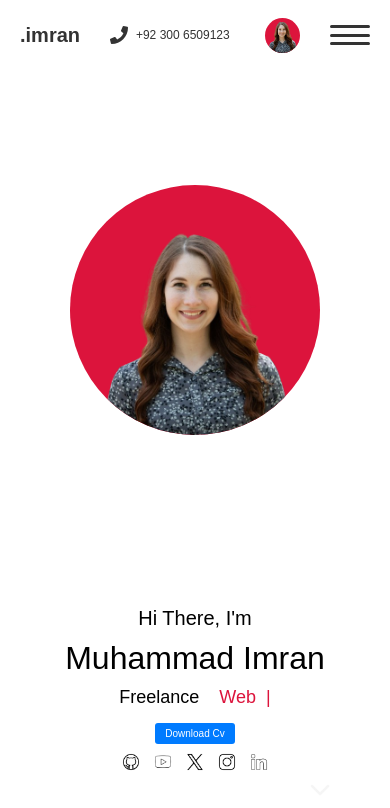
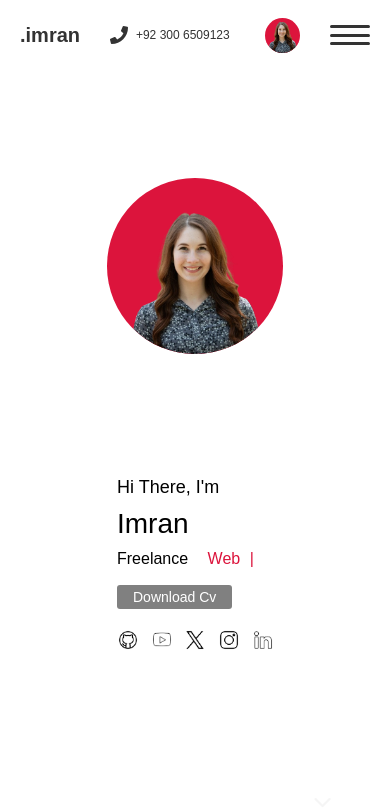
Before and after one commit to Imran751/ReactPortfolio, a React (Create React App) app: page / in a window 390 px wide. Shown: the top 808 px of the page. Built offline with nearby package versions, Linux system fonts and the light colour scheme; a web font is replaced by a local one.

Commit message:
Inro Section Done

```diff
--- a/src/Components/2Hero/Hero.css
+++ b/src/Components/2Hero/Hero.css
@@ -8,10 +8,10 @@
     overflow: hidden;
 
     .imgContainer {
-      margin-top: 120px;
+      margin-top: 130px;
       margin-left: -50px;
-      width: 700px;
-      height: 700px;
+      width: 50vw;
+      height: 50vw;
       background-color: crimson;
       border-radius: 50%;
       display: flex;
@@ -36,17 +36,17 @@
       display: flex;
       flex-direction: column;
       justify-content: center;
-      text-align: left; /* Align text to the left for larger screens */
+      text-align: left;
 
       h1 {
-        font-size: 70px;
+        font-size: clamp(28px, 10vw, 70px);
         margin: 10px 0;
       }
       h2 {
-        font-size: 35px;
+        font-size: clamp(18px, 5vw, 30px);
       }
       h3 {
-        font-size: 30px;
+        font-size: clamp(16px, 4vw, 25px);
         span {
           font-size: inherit;
           color: crimson;
@@ -59,52 +59,57 @@
       display: flex;
       flex-direction: column;
       align-items: center;
-      gap: 20px; /* Space between download button and social icons */
-      margin-top: 30px; /* Space from the top section */
+      gap: 20px;
+      margin-top: 2vh;
+      justify-content: center;
+      align-items: flex-start;
     }
 
     .downloadCvBtn {
       display: flex;
-      justify-content: center;
-      align-items: center;
     }
 
     .downloadCvBtn button {
-      background-color: #007bff; /* Primary color */
-      color: #fff; /* Text color */
+      background-color: gray;
+      color: #fff;
       border: none;
-      border-radius: 3px; /* Slightly rounded corners */
-      padding: 8px 16px; /* Comfortable padding */
-      font-size: 14px; /* Professional font size */
+      border-radius: 3px;
+      padding: 4px 16px;
+      font-size: 14px;
       cursor: pointer;
       transition: background-color 0.3s ease, transform 0.2s ease;
     }
 
     .downloadCvBtn button:hover {
-      background-color: #0056b3; /* Darker shade on hover */
-      transform: scale(1.02); /* Subtle enlarge effect on hover */
+      background-color: #0056b3;
+      transform: scale(1.02);
     }
 
     .SocialContainer {
+      width: 80vw;
       display: flex;
-      justify-content: center;
+      justify-content: flex-start;
       align-items: center;
-      gap: 12px; /* Space between icons */
+      gap: 3vw;
       overflow: hidden;
     }
 
+    .SocialContainer a {
+      display: inline-block;
+    }
+
     .SocialContainer img {
-      width: 30px; /* Small, professional icon size */
-      height: 30px; /* Maintain aspect ratio */
+      width: 30px;
+      height: 30px;
       transition: opacity 0.3s ease, transform 0.2s ease;
     }
 
     .SocialContainer img:hover {
-      opacity: 0.7; /* Slight opacity change on hover */
-      transform: scale(1.05); /* Slightly enlarge icons on hover */
+      opacity: 0.7;
+      transform: scale(1.05);
     }
 
-    a {
+    .arrowDown {
       position: absolute;
       bottom: 10px;
       padding-right: 50px;
@@ -123,147 +128,42 @@
   }
 }
 
-@media (max-width: 1200px) {
+@media screen and (orientation: portrait) {
   .Hero {
-    flex-direction: row;
+    flex: 1;
+    flex-direction: column;
     align-items: center;
 
     .left {
+      flex: 0.5;
       .imgContainer {
-        margin-top: 60px;
+        margin-top: 5px;
+        width: 45vw;
+        height: 45vw;
         margin-left: 0;
-        width: 500px;
-        height: 500px;
       }
     }
 
     .right {
+      flex: 0.5;
+      padding-left: 0;
+      width: 100vw;
+      display: flex;
+      flex-direction: column;
+      justify-content: flex-start;
+      align-items: flex-end;
+
       .wrapper {
-        padding-left: 20px;
-        h1 {
-          font-size: 50px;
-        }
-        h2 {
-          font-size: 28px;
-        }
-        h3 {
-          font-size: 24px;
-        }
-      }
-      .btnSocail {
+        width: 100%;
+        height: auto;
+        display: flex;
+        flex-direction: column;
+        justify-content: flex-start;
+        text-align: left;
+        min-width: 140px;
         margin-top: 20px;
-        gap: 15px;
-      }
-      .downloadCvBtn button {
-        font-size: 12px;
-        padding: 6px 14px;
-      }
-      .SocialContainer img {
-        width: 28px;
-        height: 28px;
-      }
-    }
-  }
-}
+        transform: translateX(30vw);
 
-@media (max-width: 768px) {
-  .Hero {
-    flex-direction: column;
-    align-items: center;
-
-    .left {
-      flex: 0.6;
-      .imgContainer {
-        margin-top: 20px;
-        width: 350px;
-        height: 350px;
-      }
-    }
-
-    .right {
-      flex: 0.4;
-      width: 100%;
-      .wrapper {
-        padding-left: 0;
-        text-align: center; /* Center text on medium screens */
-        h1 {
-          font-size: 40px;
-        }
-        h2 {
-          font-size: 24px;
-        }
-        h3 {
-          font-size: 20px;
-        }
-      }
-      .btnSocail {
-        gap: 10px;
-      }
-      .downloadCvBtn button {
-        font-size: 12px;
-        padding: 6px 12px;
-      }
-      .SocialContainer img {
-        width: 25px;
-        height: 25px;
-      }
-    }
-  }
-}
-
-@media (max-width: 480px) {
-  .Hero {
-    flex-direction: column;
-    align-items: center;
-
-    .left {
-      .imgContainer {
-        margin-top: 15px;
-        width: 250px;
-        height: 250px;
-      }
-    }
-
-    .right {
-      .wrapper {
-        padding-left: 0;
-        text-align: center;
-        h1 {
-          font-size: 32px;
-        }
-        h2 {
-          font-size: 20px;
-        }
-        h3 {
-          font-size: 18px;
-        }
-      }
-      .btnSocail {
-        gap: 8px;
-        margin-top: 15px;
-      }
-      .downloadCvBtn button {
-        font-size: 10px;
-        padding: 5px 10px;
-      }
-      .SocialContainer img {
-        width: 20px;
-        height: 20px;
-      }
-      a {
-        bottom: 30px;
-        img {
-          width: 40px;
-        }
-      }
-    }
-  }
-}
-
-@media (max-width: 320px) {
-  .Hero {
-    .right {
-      .wrapper {
         h1 {
           font-size: 28px;
         }
@@ -274,13 +174,31 @@
           font-size: 16px;
         }
       }
-      .downloadCvBtn button {
-        font-size: 9px;
-        padding: 4px 8px;
+
+      .btnSocail {
+        display: flex;
+        flex-direction: column;
+        align-items: center;
+        gap: 20px;
+        margin-top: 2vh;
+        justify-content: center;
+        align-items: flex-start;
       }
+
+      .downloadCvBtn {
+        display: flex;
+      }
+
       .SocialContainer img {
-        width: 18px;
-        height: 18px;
+        width: 22px;
+        height: 22px;
+      }
+
+      .arrowDown {
+        bottom: 20px;
+        img {
+          width: 35px;
+        }
       }
     }
   }
--- a/src/Components/2Hero/Hero.jsx
+++ b/src/Components/2Hero/Hero.jsx
@@ -1,19 +1,29 @@
 import React from "react";
 import { ReactTyped } from "react-typed";
+import resumePdf from "../../Assets/europassDeveloperImranCV.pdf";
 import "./Hero.css";
 
 export default function Hero() {
+  const handleDownload = () => {
+    const link = document.createElement("a");
+    link.href = resumePdf;
+    link.download = "resume.pdf"; // Name of the downloaded file
+    document.body.appendChild(link);
+    link.click();
+    document.body.removeChild(link);
+  };
+
   return (
     <div className="Hero" id="Hero">
       <div className="left">
         <div className="imgContainer">
-          <img src={require("../../Assets/imran.png")} alt="" />
+          <img src={require("../../Assets/imran.png")} alt="Imran" />
         </div>
       </div>
       <div className="right">
         <div className="wrapper">
           <h2>Hi There, I'm</h2>
-          <h1>Muhammad Imran</h1>
+          <h1>Imran</h1>
           <h3>
             Freelance{" "}
             <span>
@@ -34,19 +44,52 @@ export default function Hero() {
           </h3>
           <div className="btnSocail">
             <div className="downloadCvBtn">
-              <button>Download Cv</button>
+              <button onClick={handleDownload}>Download Cv</button>
             </div>
             <div className="SocialContainer">
-              <img src={require("../../Assets/git.png")} alt="" />
-              <img src={require("../../Assets/youtube.png")} alt="" />
-              <img src={require("../../Assets/x.png")} alt="" />
-              <img src={require("../../Assets/insta.png")} alt="" />
-              <img src={require("../../Assets/linkedin.png")} alt="" />
+              <a
+                href="https://github.com/yourusername"
+                target="_blank"
+                rel="noopener noreferrer"
+              >
+                <img src={require("../../Assets/git.png")} alt="GitHub" />
+              </a>
+              <a
+                href="https://youtube.com/yourchannel"
+                target="_blank"
+                rel="noopener noreferrer"
+              >
+                <img src={require("../../Assets/youtube.png")} alt="YouTube" />
+              </a>
+              <a
+                href="https://twitter.com/yourusername"
+                target="_blank"
+                rel="noopener noreferrer"
+              >
+                <img src={require("../../Assets/x.png")} alt="Twitter" />
+              </a>
+              <a
+                href="https://instagram.com/yourusername"
+                target="_blank"
+                rel="noopener noreferrer"
+              >
+                <img src={require("../../Assets/insta.png")} alt="Instagram" />
+              </a>
+              <a
+                href="https://linkedin.com/in/yourusername"
+                target="_blank"
+                rel="noopener noreferrer"
+              >
+                <img
+                  src={require("../../Assets/linkedin.png")}
+                  alt="LinkedIn"
+                />
+              </a>
             </div>
           </div>
         </div>
-        <a href="#Profile">
-          <img src={require("../../Assets/down.png")} alt="" />
+        <a href="#Profile" className="arrowDown">
+          <img src={require("../../Assets/down.png")} alt="Down Arrow" />
         </a>
       </div>
     </div>
```
Also changed, not shown: 1 other file (tests, documents, lock files or other folders).
